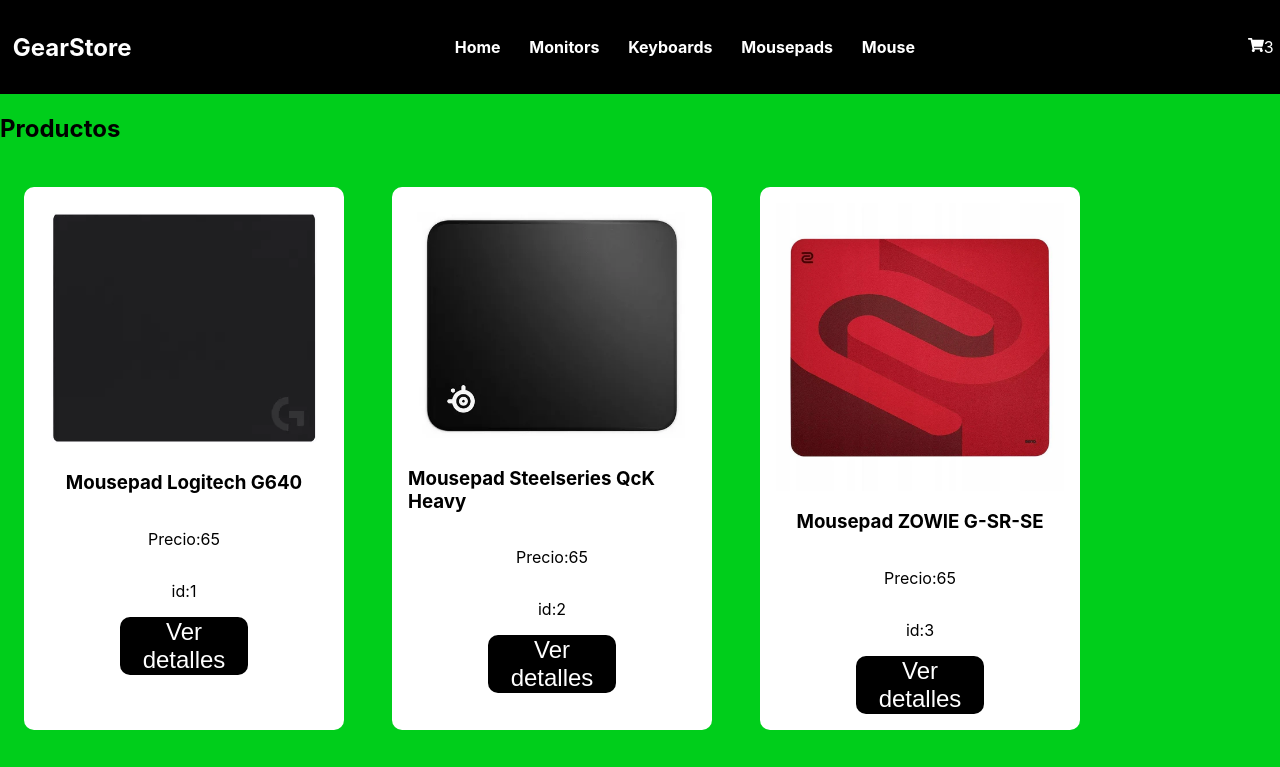
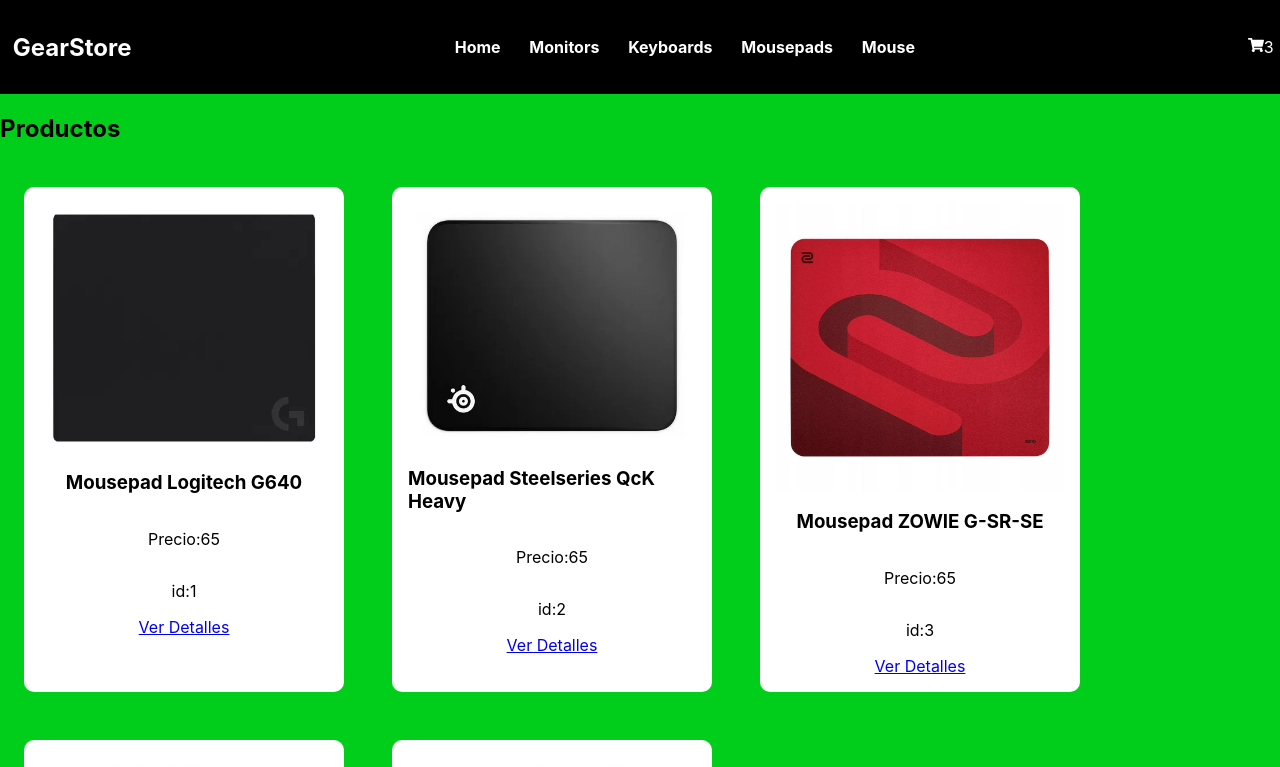
Before and after one commit to franaguiargit/ReactJS-primera-entrega, a React (Create React App) app: page / in a window 1280 px wide. Shown: the top 767 px of the page. Built offline with nearby package versions, Linux system fonts and the light colour scheme.

Commit message:
segunda pre-entrega

```diff
--- a/src/App.jsx
+++ b/src/App.jsx
@@ -4,7 +4,7 @@
 //import Contador from './components/Contador/Contador';
 import ItemListContainer from './components/ItemListContainer/ItemListContainer';
 import ItemDetailContainer from './components/ItemDetailContainer/ItemDetailContainer';
-import { BrowserRouter, Route, Router, Routes } from 'react-router-dom';
+import { BrowserRouter, Route, Routes } from 'react-router-dom';
 
 
 function App() {
@@ -14,9 +14,9 @@
         <NavBar />
         <Routes>
 
-          <Route path='/' element={""}> </Route>
-          <Route path='/Monitors' element={""}> </Route>
-          <Route path='/Keyboards' element={""}> </Route>
+          <Route path='/' element={<ItemListContainer greeting="Productos" />}> </Route>
+          <Route path='/categoria/:idCategoria' element={<ItemListContainer />}> </Route>
+          <Route path='/item/:idItem' element={<ItemDetailContainer />}> </Route>
           <Route path='/Mousepads' element={""}> </Route>
           <Route path='/Mouse' element={""}> </Route>
 
@@ -24,8 +24,7 @@
         </Routes>
       </BrowserRouter>
 
-      <ItemListContainer greeting="Productos" />
-      <ItemDetailContainer />
+
       {/*
       <h1>Contador</h1>
       //<Contador inicial={1} stock={10}/>
--- a/src/asyncmock.js
+++ b/src/asyncmock.js
@@ -1,16 +1,16 @@
 const productos = [
-    { nombre: "Mousepad Logitech G640", precio: 65, id: 1, img: "./img/Mousepadlogitech.webp", idCat: "4" },
-    { nombre: "Mousepad Steelseries QcK Heavy", precio: 65, id: 2, img: "./img/MousepadSteelseries.webp", idCat: "4" },
-    { nombre: "Mousepad ZOWIE G-SR-SE", precio: 65, id: 3, img: "./img/MousepadZowieGSRSE.webp", idCat: "4" },
-    { nombre: "Mousepad Razer Gigantus V2", precio: 65, id: 4, img: "./img/MousepadRazerGigantusV2.webp", idCat: "4" },
-    { nombre: "Mousepad ZOWIE G-SR", precio: 65, id: 5, img: "./img/MousepadZowieGSR.webp", idCat: "4" }
+    { nombre: "Mousepad Logitech G640", precio: 65, id: "1", img: "../img/Mousepadlogitech.webp", idCat: "4" },
+    { nombre: "Mousepad Steelseries QcK Heavy", precio: 65, id: "2", img: "../img/MousepadSteelseries.webp", idCat: "4" },
+    { nombre: "Mousepad ZOWIE G-SR-SE", precio: 65, id: "3", img: "../img/MousepadZowieGSRSE.webp", idCat: "4" },
+    { nombre: "Mousepad Razer Gigantus V2", precio: 65, id: "4", img: "../img/MousepadRazerGigantusV2.webp", idCat: "4" },
+    { nombre: "Mousepad ZOWIE G-SR", precio: 65, id: "5", img: "../img/MousepadZowieGSR.webp", idCat: "4" }
 ]
 
 export const getProductos = () => {
     return new Promise((resolve) => {
         setTimeout(() => {
             resolve(productos)
-        }, 2000)
+        }, 100)
     })
 }
 
@@ -19,7 +19,7 @@
         setTimeout(() => {
             const producto = productos.find(prod => prod.id === id)
             resolve(producto);
-        }, 2000)
+        }, 100)
     })
 }
 
--- a/src/components/Item/Item.jsx
+++ b/src/components/Item/Item.jsx
@@ -1,5 +1,6 @@
 import React from 'react'
 import './Item.css'
+import { Link } from 'react-router-dom'
 
 const Item = ({id, nombre, precio, img}) => {
   return (
@@ -8,7 +9,7 @@
         <h3 className='nombreProducto'>{nombre}</h3>
         <p>Precio:{precio}</p>
         <p>id:{id}</p>
-        <button className='btnProducto'>Ver detalles</button>
+        <Link to={`/item/${id}`}> Ver Detalles </Link>
     </div>
   )
 }
--- a/src/components/ItemDetailContainer/ItemDetailContainer.jsx
+++ b/src/components/ItemDetailContainer/ItemDetailContainer.jsx
@@ -1,14 +1,18 @@
 import { useState, useEffect } from 'react';
 import { getUnProducto } from '../../asyncmock';
 import ItemDetail from '../ItemDetail/ItemDetail';
+import { useParams } from 'react-router-dom';
 
 const ItemDetailContainer = () => {
     const [producto, setProducto] = useState(null);
     const [loading, setLoading] = useState(true);
     const [error, setError] = useState(null);
 
+    const { idItem } = useParams();
+
+
     useEffect(() => {
-        getUnProducto(1)
+        getUnProducto(idItem)
             .then(res => {
                 setProducto(res);
                 setLoading(false);
@@ -17,7 +21,7 @@
                 setError(err);
                 setLoading(false);
             });
-    }, []);
+    }, [idItem]);
 
     if (loading) {
         return <div>Loading...</div>;
--- a/src/components/ItemListContainer/ItemListContainer.jsx
+++ b/src/components/ItemListContainer/ItemListContainer.jsx
@@ -1,16 +1,23 @@
 
-import {useState, useEffect} from 'react'
+import { useState, useEffect } from 'react'
 import ItemList from '../ItemList/ItemList'
-import { getProductos } from '../../asyncmock'
+import { getProductos, getProductosPorCategoria } from '../../asyncmock'
+import { useParams } from 'react-router-dom'
 
 const ItemListContainer = ({ greeting }) => {
   const [productos, setProductos] = useState([]);
 
+  const { idCategoria } = useParams();
+
+
   useEffect(() => {
-    getProductos()
-      .then(respuesta => setProductos(respuesta))
+
+    const funcionProductos = idCategoria ? getProductosPorCategoria : getProductos;
+
+    funcionProductos(idCategoria)
+      .then(res => setProductos(res))
       .catch(error => console.log(error))
-  }, [])
+  }, [idCategoria])
 
   return (
     <>
--- a/src/components/Navbar/NavBar.jsx
+++ b/src/components/Navbar/NavBar.jsx
@@ -18,19 +18,19 @@
                         </li>
 
                         <li>
-                            <NavLink to={"/Monitors"}> Monitors </NavLink>
+                            <NavLink to={`/categoria/2`}> Monitors </NavLink>
                         </li>
 
                         <li>
-                            <NavLink to={"/Keyboards"}> Keyboards </NavLink>
+                            <NavLink to={`/categoria/3`}> Keyboards </NavLink>
                         </li>
 
                         <li>
-                            <NavLink to={"/Mousepads"}> Mousepads </NavLink>
+                            <NavLink to={`/categoria/4`}> Mousepads </NavLink>
                         </li>
 
                         <li>
-                            <NavLink to={"/Mouse"}> Mouse </NavLink>
+                            <NavLink to={`/categoria/5`}> Mouse </NavLink>
                         </li>
 
                     </ul>
```
